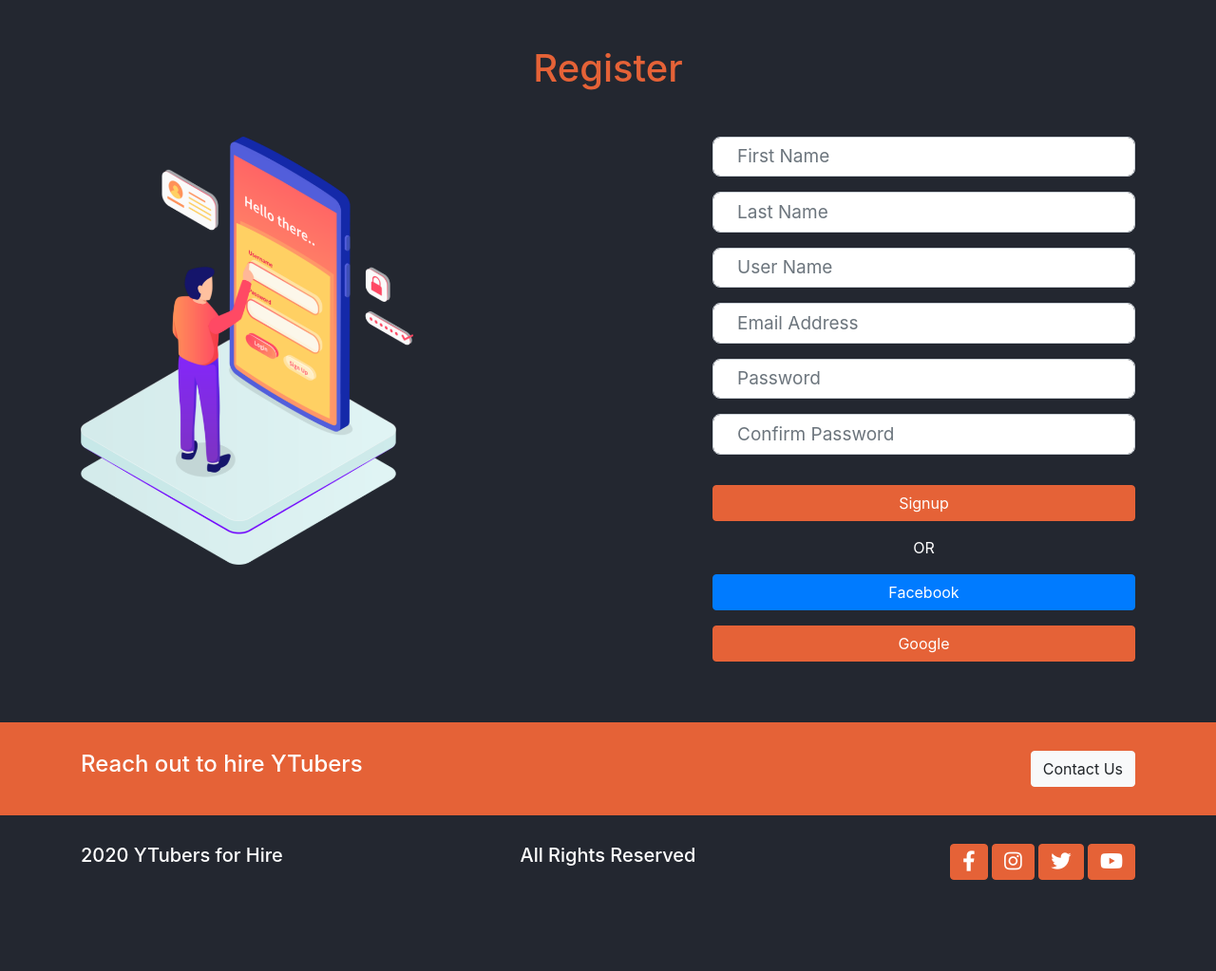
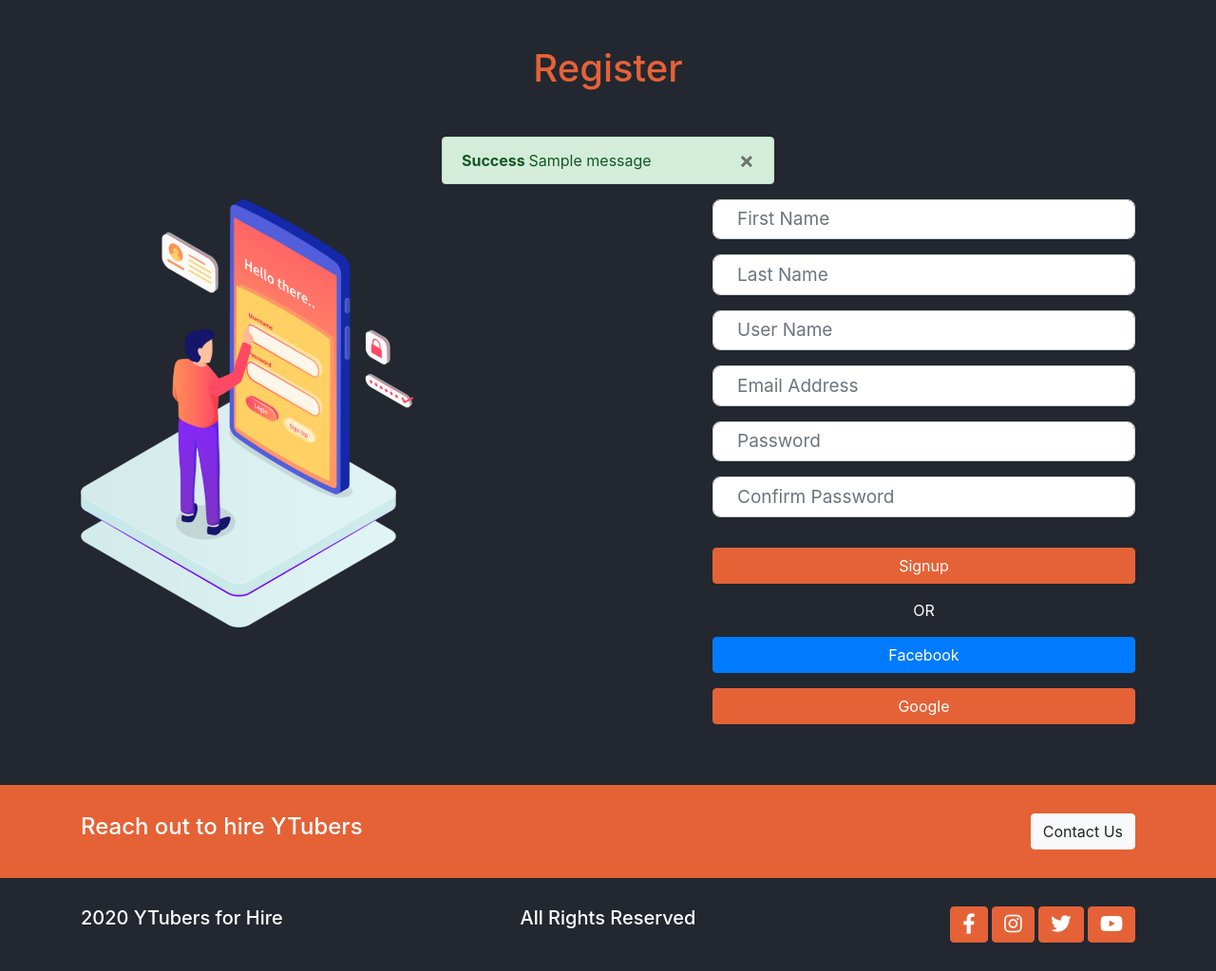
Before and after one commit to anirudh-jwala/Tubers, a Django app: page /accounts/register in a window 1280 px wide. Shown: the part 109-1132 px from the top of the page at 95% size. Before the commit the page ends 1036 px from the top, so only its background shows below. Run offline with Django 3.2, Linux system fonts and the light colour scheme; tables that the repository leaves empty hold one stand-in row (values such as "Sample post"); one stand-in notice (Sample message) is shown; some libraries are stand-ins or nearby versions.

Commit message:
Configuring messaging framework for messages on authentication

```diff
--- a/accounts/views.py
+++ b/accounts/views.py
@@ -19,10 +19,10 @@
 
         if user is not None:
             auth.login(request, user)
-            messages.error(request, 'Successful Login')
+            messages.success(request, 'Successful Login')
             return redirect('dashboard')
         else:
-            messages.error(request, 'Invalid credentials')
+            messages.warning(request, 'Invalid credentials')
             return redirect('login')
 
     return render(request, 'accounts/login.html')
@@ -40,12 +40,12 @@
 
         if password == confirm_password:
             if User.objects.filter(username=username).exists():
-                messages.error(request, 'Username already in use')
+                messages.warning(request, 'Username already in use')
                 return redirect('register')
 
             else:
                 if User.objects.filter(email=email).exists():
-                    messages.error(request, 'Email already exists')
+                    messages.warning(request, 'Email already exists')
                     return redirect('register')
                 else:
                     user = User.objects.create_user(
@@ -55,7 +55,7 @@
                     messages.success(request, 'Account created successfully')
                     return redirect('login')
         else:
-            messages.error(request, 'Password do not match')
+            messages.warning(request, 'Passwords do not match')
             return redirect('register')
 
     return render(request, 'accounts/register.html')
--- a/templates/accounts/register.html
+++ b/templates/accounts/register.html
@@ -10,6 +10,11 @@
 
 <main class="register container">
   <h1 class="text-center mt-5 mb-5">Register</h1>
+  <div class="row">
+    <div class="col-md-4 offset-md-4">
+      {% include 'messages.html' %}
+    </div>
+  </div>
   <div class="row">
     <div class="col-md-6">
       <img
--- /dev/null
+++ b/templates/messages.html
@@ -0,0 +1,21 @@
+{% if messages %}
+
+    {% for message in messages %}
+
+        <div class="alert alert-{{message.tags}}" alert-dismissible role="alert">
+            <strong>
+                {% if message.level == DEFAULT_MESSAGE_LEVELS.ERROR %}
+                    Error:
+                {% else %}
+                    {{message.tags | title }}
+                {% endif %}
+            </strong>
+            {{ message }}
+            <button type="button" class="close" data-dismiss="alert" aria-label="Close">
+                <span aria-hidden="true">&times;</span>
+            </button>
+        </div>
+
+    {% endfor %}
+
+{% endif %}
```
Also changed, not shown: templates/accounts/login.html (+10 -1 lines).
